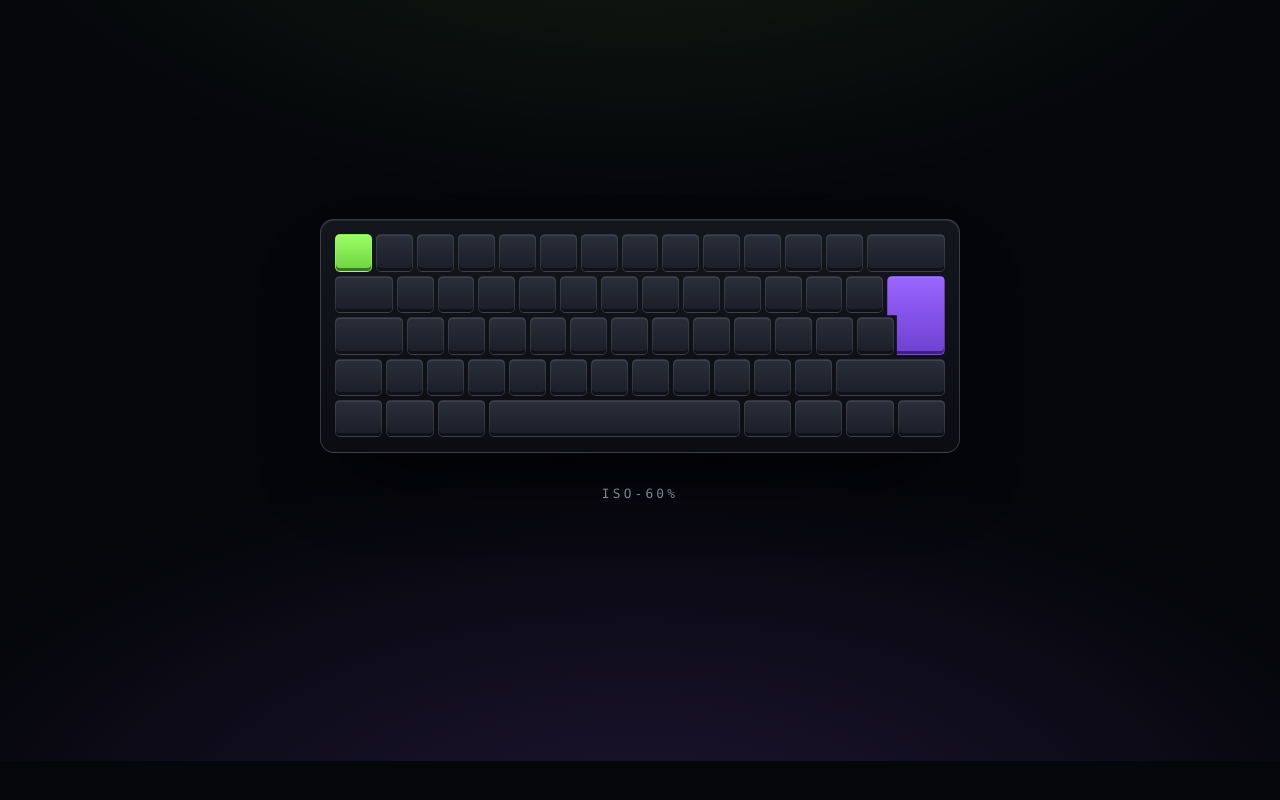
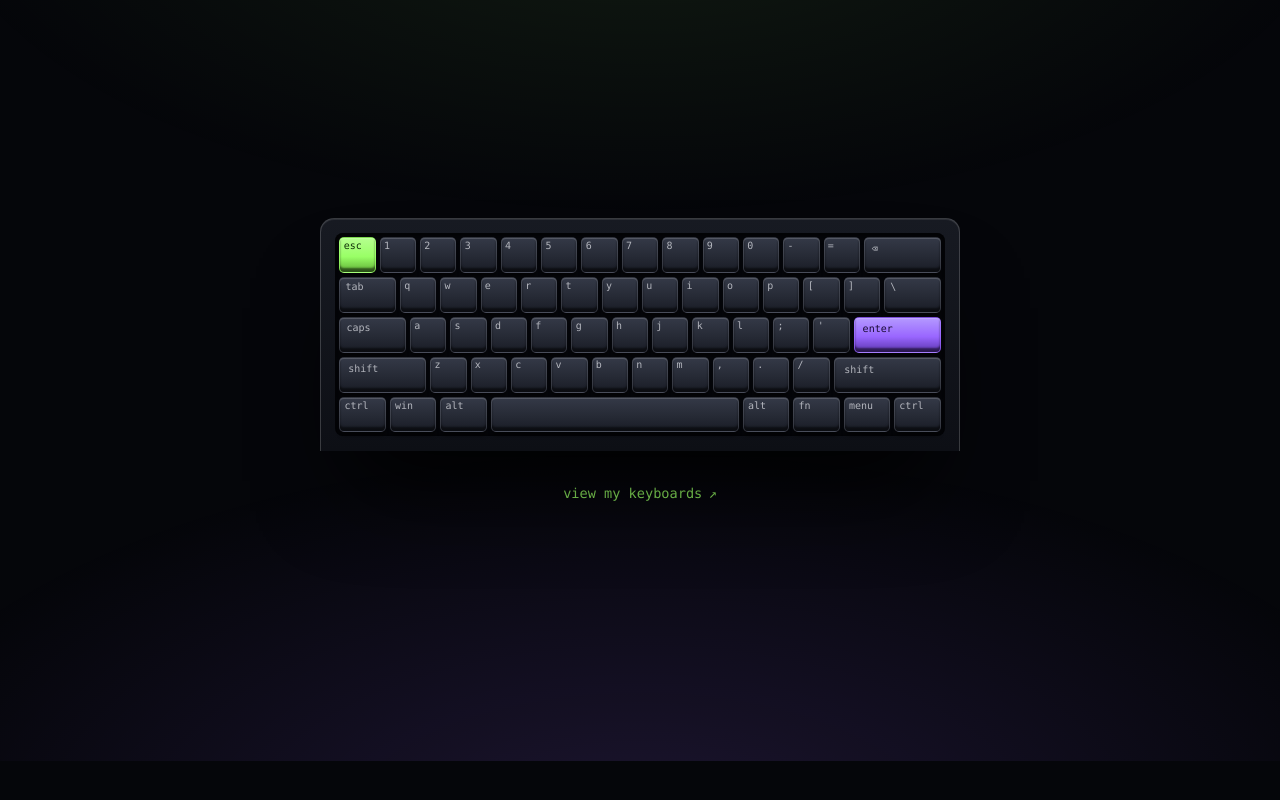
Before and after one commit to j6nca/j6nca, a Next.js app: page / in a window 1280 px wide. Shown: the part 2445-3245 px from the top of the page. Built offline with nearby package versions, Linux system fonts and the light colour scheme.

Commit message:
adjustments

```diff
--- a/src/app/components/ShowcaseKeyboards.jsx
+++ b/src/app/components/ShowcaseKeyboards.jsx
@@ -12,14 +12,13 @@ const mulberry32 = (seed) => () => {
   return ((t ^ (t >>> 14)) >>> 0) / 4294967296
 }
 
-// ISO 60% layout, key widths in units. Each row sums to 15u.
-// The ISO enter is emitted separately (it spans rows 2–3).
+// ANSI 60% layout: [legend, width in u]. Each row sums to 15u.
 const ROWS = [
-  [1, 1, 1, 1, 1, 1, 1, 1, 1, 1, 1, 1, 1, 2],
-  [1.5, 1, 1, 1, 1, 1, 1, 1, 1, 1, 1, 1, 1],
-  [1.75, 1, 1, 1, 1, 1, 1, 1, 1, 1, 1, 1, 1],
-  [1.25, 1, 1, 1, 1, 1, 1, 1, 1, 1, 1, 1, 2.75],
-  [1.25, 1.25, 1.25, 6.25, 1.25, 1.25, 1.25, 1.25],
+  [['esc', 1], ['1', 1], ['2', 1], ['3', 1], ['4', 1], ['5', 1], ['6', 1], ['7', 1], ['8', 1], ['9', 1], ['0', 1], ['-', 1], ['=', 1], ['⌫', 2]],
+  [['tab', 1.5], ['q', 1], ['w', 1], ['e', 1], ['r', 1], ['t', 1], ['y', 1], ['u', 1], ['i', 1], ['o', 1], ['p', 1], ['[', 1], [']', 1], ['\\', 1.5]],
+  [['caps', 1.75], ['a', 1], ['s', 1], ['d', 1], ['f', 1], ['g', 1], ['h', 1], ['j', 1], ['k', 1], ['l', 1], [';', 1], ["'", 1], ['enter', 2.25]],
+  [['shift', 2.25], ['z', 1], ['x', 1], ['c', 1], ['v', 1], ['b', 1], ['n', 1], ['m', 1], [',', 1], ['.', 1], ['/', 1], ['shift', 2.75]],
+  [['ctrl', 1.25], ['win', 1.25], ['alt', 1.25], ['', 6.25], ['alt', 1.25], ['fn', 1.25], ['menu', 1.25], ['ctrl', 1.25]],
 ]
 const COLS_PER_U = 4 // grid columns per key unit (60 columns total)
 
@@ -29,17 +28,15 @@ const RAIN_COUNT = 34
 const build = () => {
   const rand = mulberry32(0x6b62) // "kb"
 
-  // Board keys with grid placement; ISO enter appended last.
   const keys = []
   ROWS.forEach((row, r) => {
     let col = 1
-    row.forEach((w) => {
+    row.forEach(([legend, w]) => {
       const span = Math.round(w * COLS_PER_U)
-      keys.push({ row: r + 1, col, span })
+      keys.push({ legend, row: r + 1, col, span })
       col += span
     })
   })
-  keys.push({ row: 2, col: 55, span: 6, iso: true }) // ISO enter, rows 2–3
 
   // Random fill order: key i appears when --fill passes its --ki threshold.
   const order = keys.map((_, i) => i)
@@ -88,6 +85,7 @@ const ShowcaseKeyboards = () => {
       const lead = vh * 0.5
       const p = Math.min(1, Math.max(0, (vh + lead - rect.top) / Math.max(1, rect.height + lead)))
       el.style.setProperty('--p', p.toFixed(4))
+      el.classList.toggle('kb-done', p > 0.88)
     }
 
     const onScroll = () => {
@@ -106,12 +104,10 @@ const ShowcaseKeyboards = () => {
 
   return (
     <div className="showcase kb-showcase" ref={ref}>
-      <div className="showcase-stage kb-stage" aria-hidden="true">
-        <div className="sc-caption mono">
-          ✦ showcase 001 — keyboards
-        </div>
+      <div className="showcase-stage kb-stage">
+        <div className="sc-caption mono">✦ showcase 001 — keyboards</div>
 
-        <div className="kb-rain">
+        <div className="kb-rain" aria-hidden="true">
           {rain.map((k, i) => (
             <span
               key={i}
@@ -134,22 +130,28 @@ const ShowcaseKeyboards = () => {
         </div>
 
         <div className="kb-scene">
-          <div className="kb-board">
+          <div className="kb-board" aria-hidden="true">
             <div className="kb-keys">
               {keys.map((k, i) => (
                 <span
                   key={i}
-                  className={`kb-key${k.iso ? ' kb-enter' : ''}${i === 0 ? ' kb-esc' : ''}`}
+                  className={`kb-key${k.legend === 'enter' ? ' kb-accent-b' : ''}${k.legend === 'esc' ? ' kb-accent-a' : ''}`}
                   style={{
-                    gridRow: k.iso ? '2 / 4' : k.row,
+                    gridRow: k.row,
                     gridColumn: `${k.col} / span ${k.span}`,
                     '--ki': k.ki,
                   }}
-                />
+                >
+                  {k.legend}
+                </span>
               ))}
             </div>
           </div>
-          <div className="kb-plate mono">iso-60%</div>
+          <div className="kb-plate mono">
+            <a href="https://blog.j6n.ca/keyboards/index" target="_blank" rel="noreferrer">
+              view my keyboards <span className="card-arrow">↗</span>
+            </a>
+          </div>
         </div>
       </div>
     </div>
--- a/src/app/globals.css
+++ b/src/app/globals.css
@@ -716,9 +716,9 @@ body::before {
 /* ------------------------------------------------------------------ *
  * Keyboard showcase (scroll-driven 3D build, all math derives from --p)
  *   p 0.00–0.50  keycap rain (3 parallax layers)
- *   p 0.45–0.55  rain fades out, case pans in front-on
- *   p 0.52–0.92  case tilts 78° → 0° while keys fill the ISO layout
- *   p 0.92–1.00  aerial shot, nameplate fades in
+ *   p 0.45–0.55  rain fades out, case pans in front-on (the case front wall)
+ *   p 0.52–0.92  case tilts 78° → 0° while keys fill the ANSI layout
+ *   p 0.92–1.00  aerial shot, "view my keyboards" link fades in
  * ------------------------------------------------------------------ */
 .kb-showcase { height: 380vh; }
 
@@ -740,10 +740,14 @@ body::before {
   display: flex;
   align-items: center;
   justify-content: center;
-  color: var(--muted);
-  background: linear-gradient(180deg, rgba(255, 255, 255, 0.1), rgba(255, 255, 255, 0.03));
-  border: 1px solid var(--glass-border);
+  color: rgba(231, 233, 238, 0.7);
+  background: linear-gradient(180deg, #343947 0%, #262a35 55%, #191c26 100%);
+  border: 1px solid rgba(255, 255, 255, 0.12);
   border-radius: 18%;
+  box-shadow:
+    inset 0 1px 0 rgba(255, 255, 255, 0.16),
+    inset 0 -3px 2px rgba(0, 0, 0, 0.55),
+    0 6px 8px -3px rgba(0, 0, 0, 0.6);
   transform:
     translate3d(0, calc((var(--y0) + var(--p, 0) * var(--spd)) * 1vh), 0)
     rotate(calc(var(--p, 0) * var(--rot) * 1deg));
@@ -763,14 +767,16 @@ body::before {
 }
 .kb-board {
   --t: clamp(0, calc((var(--p, 0) - 0.52) / 0.4), 1);
+  position: relative;
   width: min(92vw, 640px);
   padding: clamp(0.5rem, 1.5vw, 0.9rem);
-  border-radius: 14px;
-  background: linear-gradient(180deg, #14161d, #0b0d13);
+  border-radius: 14px 14px 0 0;
+  background: linear-gradient(180deg, #171a22, #0d0f15);
   border: 1px solid var(--glass-border-hover);
+  border-bottom: none;
   box-shadow:
-    0 40px 80px -30px rgba(0, 0, 0, 0.8),
-    inset 0 1px 0 rgba(255, 255, 255, 0.08);
+    0 60px 90px -30px rgba(0, 0, 0, 0.85),
+    inset 0 1px 0 rgba(255, 255, 255, 0.09);
   opacity: clamp(0, calc((var(--p, 0) - 0.45) * 10), 1);
   transform:
     rotateX(calc(78deg - var(--t) * 78deg))
@@ -778,40 +784,88 @@ body::before {
   transform-style: preserve-3d;
   will-change: transform, opacity;
 }
+/* case front wall: hinged off the bottom edge, perpendicular to the deck —
+   it IS the "rectangle" you see in the front-on shot, and goes edge-on in
+   the final aerial view */
+.kb-board::after {
+  content: "";
+  position: absolute;
+  left: 0;
+  right: 0;
+  top: 100%;
+  height: clamp(14px, 2.5vw, 22px);
+  background: linear-gradient(180deg, #191c25, #07080c);
+  border: 1px solid var(--glass-border);
+  border-top: none;
+  border-radius: 0 0 10px 10px;
+  transform-origin: 50% 0;
+  transform: rotateX(-90deg);
+}
 .kb-keys {
   --fill: clamp(0, calc((var(--p, 0) - 0.55) / 0.32), 1);
   display: grid;
   grid-template-columns: repeat(60, 1fr);
   grid-template-rows: repeat(5, 1fr);
   gap: clamp(2px, 0.5vw, 4px);
+  padding: clamp(2px, 0.5vw, 4px);
   aspect-ratio: 15 / 5;
+  border-radius: 8px;
+  /* exposed plate the keycaps sit on */
+  background: #05060a;
+  box-shadow: inset 0 2px 8px rgba(0, 0, 0, 0.8);
   transform-style: preserve-3d;
 }
 .kb-key {
   --k: clamp(0, calc((var(--fill) - var(--ki, 0)) * 5), 1);
+  display: flex;
+  align-items: flex-start;
+  padding: 7% 0 0 9%;
+  overflow: hidden;
+  font-family: ui-monospace, SFMono-Regular, Menlo, Consolas, monospace;
+  font-size: clamp(5px, 1.05vw, 10px);
+  line-height: 1;
+  color: rgba(231, 233, 238, 0.72);
   border-radius: clamp(2px, 0.6vw, 5px);
-  background: linear-gradient(180deg, #2a2e3a, #1b1e28);
-  border: 1px solid rgba(255, 255, 255, 0.09);
-  box-shadow: inset 0 -3px 0 rgba(0, 0, 0, 0.45), inset 0 1px 0 rgba(255, 255, 255, 0.1);
+  /* sculpted cap: bright top edge, deep skirt at the bottom */
+  background: linear-gradient(180deg, #343947 0%, #262a35 55%, #191c26 100%);
+  border: 1px solid rgba(255, 255, 255, 0.1);
+  box-shadow:
+    inset 0 1px 0 rgba(255, 255, 255, 0.16),
+    inset 0 -4px 2px rgba(0, 0, 0, 0.55),
+    0 5px 4px -2px rgba(0, 0, 0, 0.65);
   opacity: var(--k);
-  transform: translateZ(calc((1 - var(--k)) * 60px));
+  /* rests 8px proud of the plate; drops in from 68px above */
+  transform: translateZ(calc((1 - var(--k)) * 60px + 8px));
 }
-.kb-esc {
-  background: linear-gradient(180deg, var(--accent), #6fd13f);
+.kb-accent-a {
+  background: linear-gradient(180deg, #b5ff8f 0%, var(--accent) 55%, #5faf35 100%);
   border-color: rgba(153, 255, 102, 0.5);
+  color: #12300a;
 }
-.kb-enter {
-  background: linear-gradient(180deg, var(--accent-violet), #6f3fd1);
+.kb-accent-b {
+  background: linear-gradient(180deg, #b499ff 0%, var(--accent-violet) 55%, #5c35af 100%);
   border-color: rgba(153, 102, 255, 0.5);
-  clip-path: polygon(0 0, 100% 0, 100% 100%, 16.7% 100%, 16.7% 50%, 0 50%);
+  color: #190a33;
 }
 .kb-plate {
-  font-size: 0.8rem;
-  letter-spacing: 0.25em;
-  text-transform: uppercase;
-  color: var(--muted);
+  font-size: 0.85rem;
   opacity: clamp(0, calc((var(--p, 0) - 0.9) * 12), 1);
 }
+.kb-plate a {
+  color: var(--accent-cyan);
+  text-decoration: none;
+  display: inline-flex;
+  align-items: center;
+  gap: 0.4rem;
+  pointer-events: none; /* only clickable once faded in */
+}
+.kb-showcase.kb-done .kb-plate a { pointer-events: auto; }
+.kb-plate a:hover,
+.kb-plate a:focus-visible {
+  text-decoration: underline;
+  text-underline-offset: 3px;
+}
+.kb-plate a:hover .card-arrow { transform: translate(3px, -3px); }
 
 /* ------------------------------------------------------------------ *
  * Cards (projects / generic glass)
@@ -1086,4 +1140,5 @@ body::before {
   .sc-title-box { pointer-events: auto !important; }
   /* keyboards: freeze on the finished aerial shot */
   .kb-showcase { --p: 0.98 !important; }
+  .kb-plate a { pointer-events: auto !important; }
 }
```
